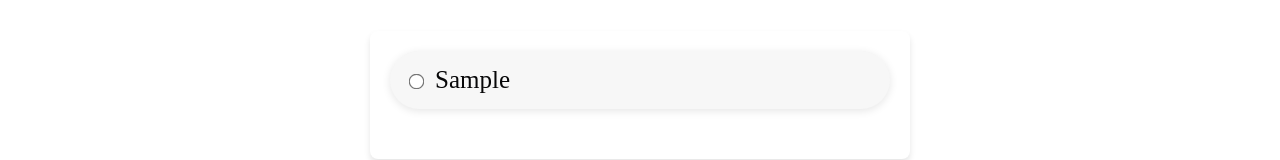
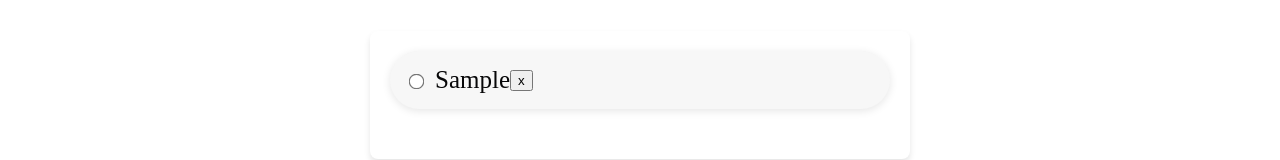
Before and after one commit to sachithrakalani/Todo-App-React-Frontend, a React (Vite) app: page / in a window 1280 px wide. Both pictures are taken after typing "Sample" into the empty fields and a click on the button "Add". Shown: the part 256-416 px from the top of the page. Built offline with nearby package versions, Linux system fonts and the light colour scheme.

Commit message:
Added Delete button to delete todo items

```diff
--- a/src/components/TodoItem.jsx
+++ b/src/components/TodoItem.jsx
@@ -5,6 +5,9 @@ export default function TodoItem({ item }) {
       <div className={styles.itemcontainer}>
         <input className={styles.todocheckbox} type="radio"/>
         <span className={styles.todotextname}>{item}</span>
+        <span>
+          <button>x</button>
+        </span>
       </div>
     );
 }
```
